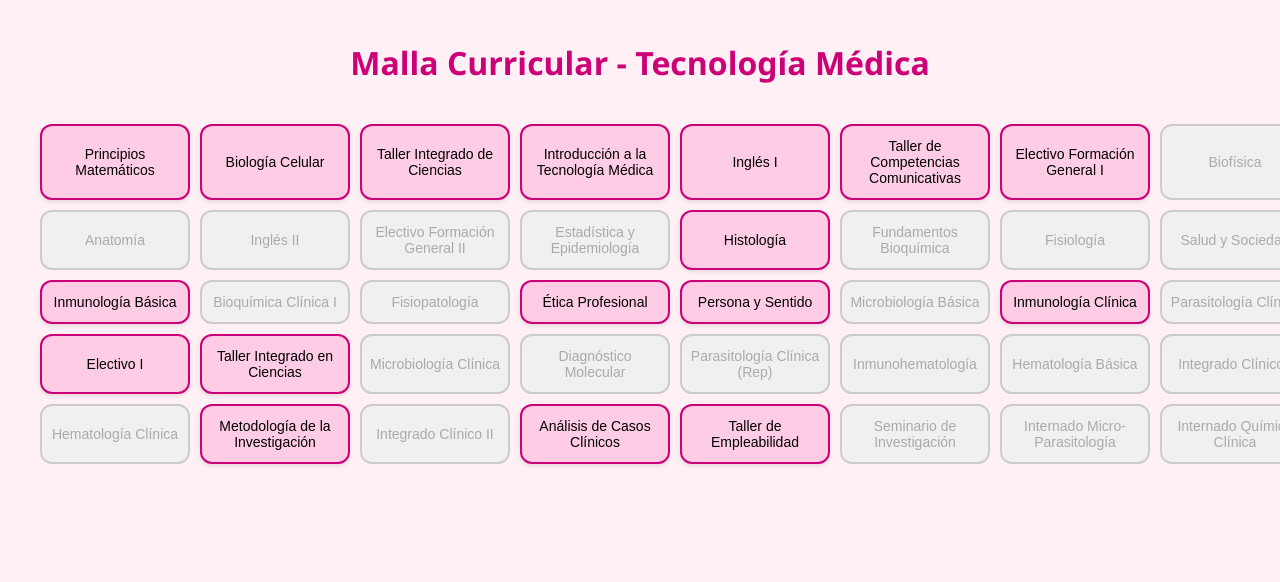
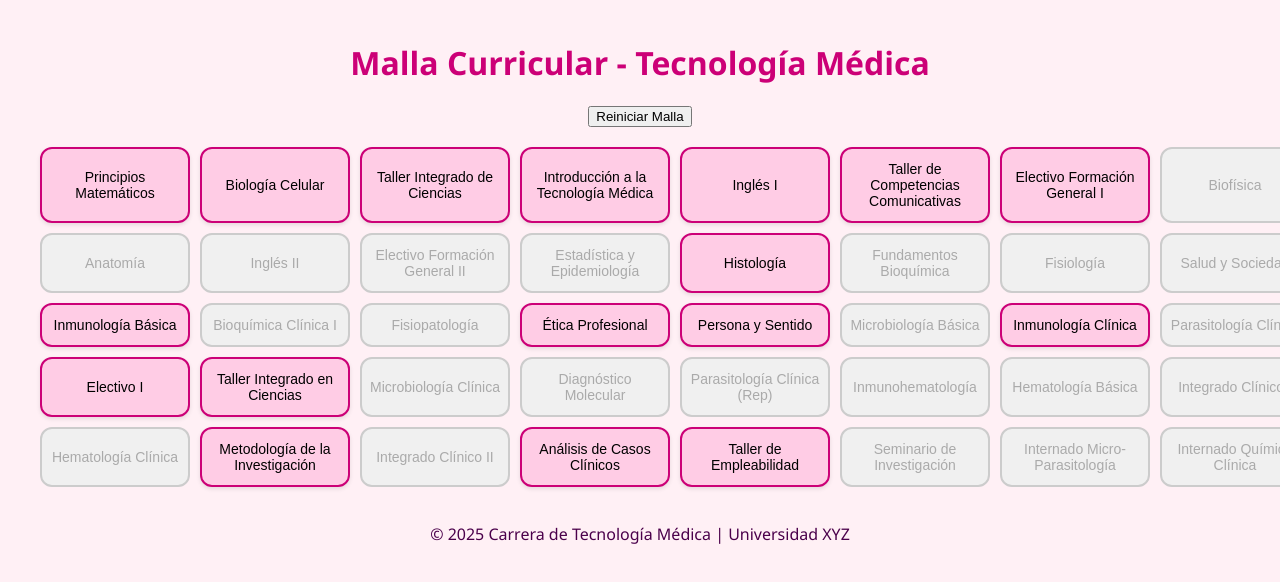
Before and after one commit to tofyfu/malla-interactiva, a plain HTML site: page index.html in a window 1280 px wide. Shown: the top 582 px of the page. Drawn offline with Linux system fonts and the light colour scheme.

Commit message:
Update index.html
Signed-off-by: tofyfu <kokiiesiqd@gmail.com>

```diff
--- a/index.html
+++ b/index.html
@@ -3,14 +3,26 @@
 <head>
   <meta charset="UTF-8" />
   <meta name="viewport" content="width=device-width, initial-scale=1.0"/>
+  <meta name="description" content="Malla curricular interactiva de Tecnología Médica">
+  <meta name="author" content="Tu nombre o institución">
   <title>Malla Tecnología Médica</title>
   <link rel="stylesheet" href="estilos.css" />
 </head>
 <body>
-  <h1>Malla Curricular - Tecnología Médica</h1>
-  <div id="malla" class="grid-container">
-    <!-- Los botones de ramos serán insertados desde JavaScript -->
-  </div>
+  <header>
+    <h1>Malla Curricular - Tecnología Médica</h1>
+    <button id="resetButton" class="reset-button">Reiniciar Malla</button>
+  </header>
+
+  <main>
+    <div id="malla" class="grid-container">
+      <!-- Los botones de ramos serán insertados desde JavaScript -->
+    </div>
+  </main>
+
+  <footer>
+    <p>&copy; 2025 Carrera de Tecnología Médica | Universidad XYZ</p>
+  </footer>
 
   <script src="script.js"></script>
 </body>
```
